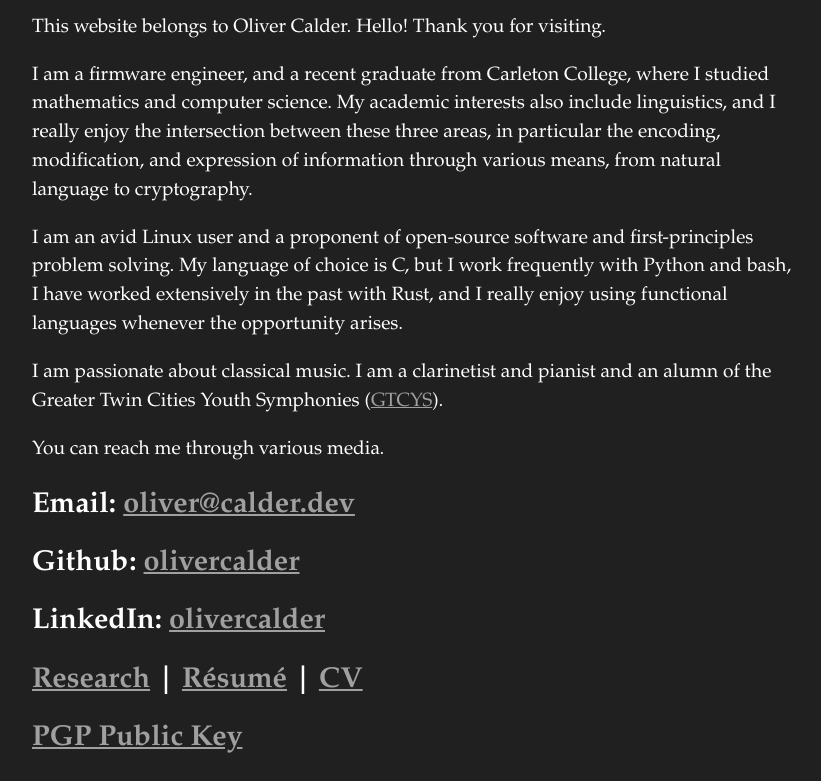
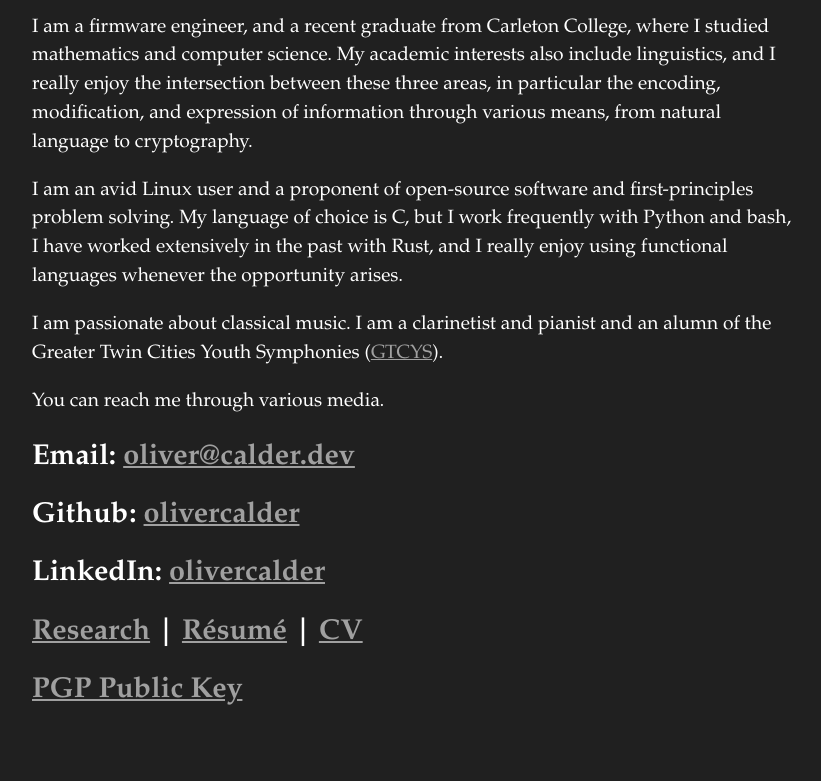
Before and after one commit to olivercalder/calder.dev, a plain HTML site: page index.html in a window 1280 px wide. Shown: the part 84-865 px from the top of the page, without its empty margins (224-1045 px from the left). After the commit the page ends 817 px from the top, so only its background shows below. Drawn offline with Linux system fonts and the light colour scheme.

Commit message:
Fixed gpg key filename and adjusted homepage (mostly testing gpg commit signing)

```diff
--- a/index.html
+++ b/index.html
@@ -7,7 +7,6 @@
 </head>
 <body>
 <h1>Oliver Calder</h1>
-<p>This website belongs to Oliver Calder. Hello! Thank you for visiting.</p>
 
 <p>I am a firmware engineer, and a recent graduate from Carleton College,
 where I studied mathematics and computer science.
```
Also changed, not shown: 2 other files.
